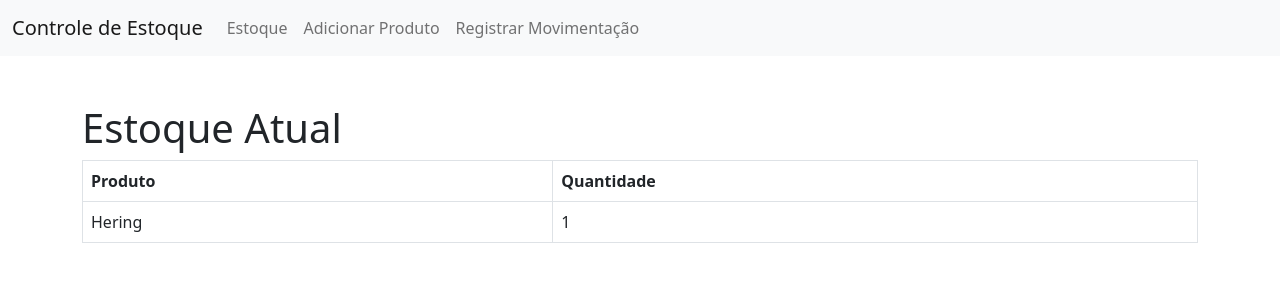
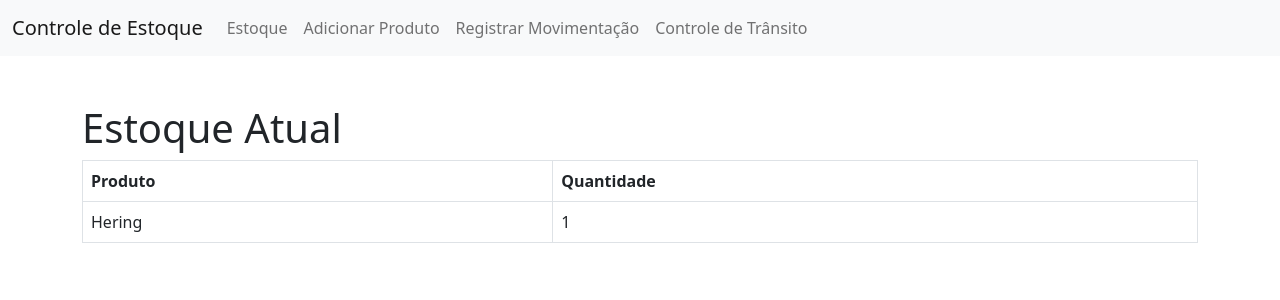
Before and after one commit to calebsaldanha/Projeto-Faculdade-APP-py, a Flask app: page / in a window 1280 px wide. Shown: the top 300 px of the page. Run offline with Flask 3, Linux system fonts and the light colour scheme.

Commit message:
Update base.html

```diff
--- a/Trabalho de extensão - 3 semestre 2024/templates/base.html
+++ b/Trabalho de extensão - 3 semestre 2024/templates/base.html
@@ -23,6 +23,9 @@
                     <li class="nav-item">
                         <a class="nav-link" href="/movimentacao">Registrar Movimentação</a>
                     </li>
+                    <li class="nav-item">
+                        <a class="nav-link" href="/transito">Controle de Trânsito</a>
+                    </li>
                 </ul>
             </div>
         </div>
```
